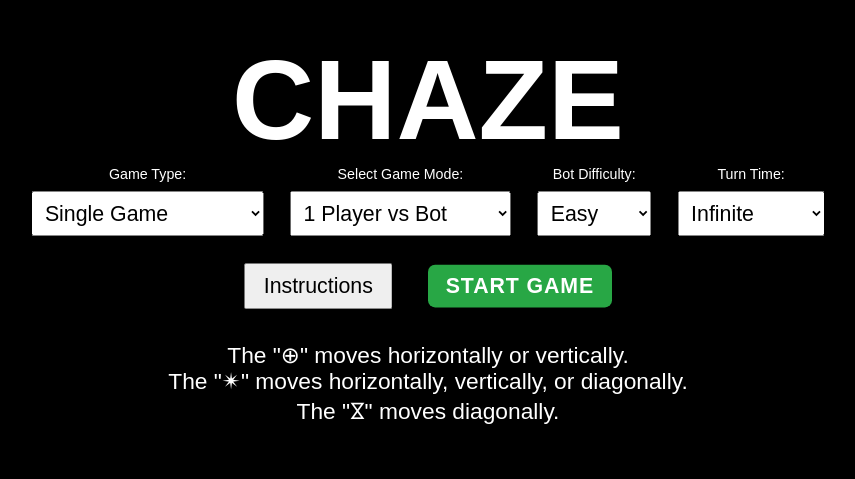
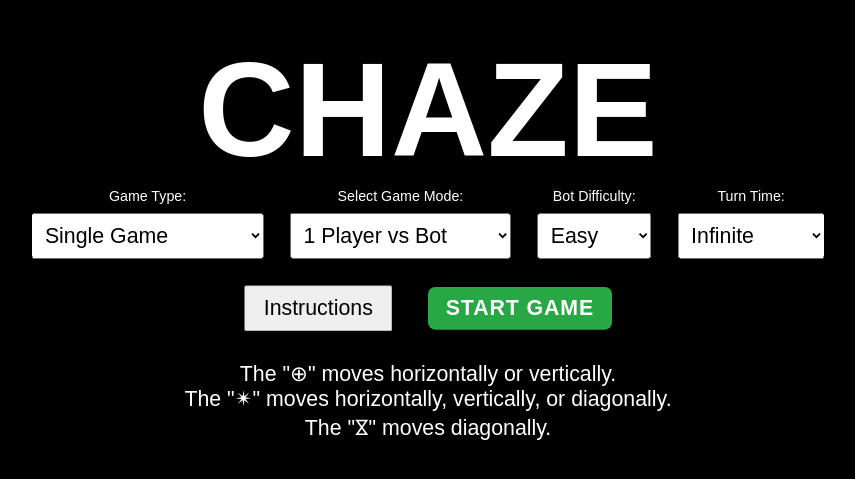
Before and after one commit to kherkman/chaze, a plain HTML site: page index.html in a window 1280 px wide. Shown: the part 193-672 px from the top of the page, without its empty margins (212-1067 px from the left). Drawn offline with Linux system fonts and the light colour scheme.

Commit message:
Update index.html

```diff
--- a/index.html
+++ b/index.html
@@ -55,13 +55,13 @@
 
         /* For the CHAZE title */
         #startScreen h1 {
-            font-size: 10vw;  /* Changed between 10vw and 150px  */
+            font-size: 150px;  /* Changed between 10vw and 150px  */
             margin-bottom: 1px;
         }
 
         /* For the Game Over title (keeping it larger) */
         #gameOverScreen h1 {
-            font-size: 10vw; /* Changed between 10vw and 150px  */
+            font-size: 150px; /* Changed between 10vw and 150px  */
             margin-bottom: 20px;
         }
 
@@ -71,7 +71,7 @@
         }
 
         #startScreen p {
-            font-size: 2vw; /* Changed between 2vw and 24px  */
+            font-size: 24px; /* Changed between 2vw and 24px  */
         }
 
         /* --- Styles for Dropdown Alignment --- */
```
